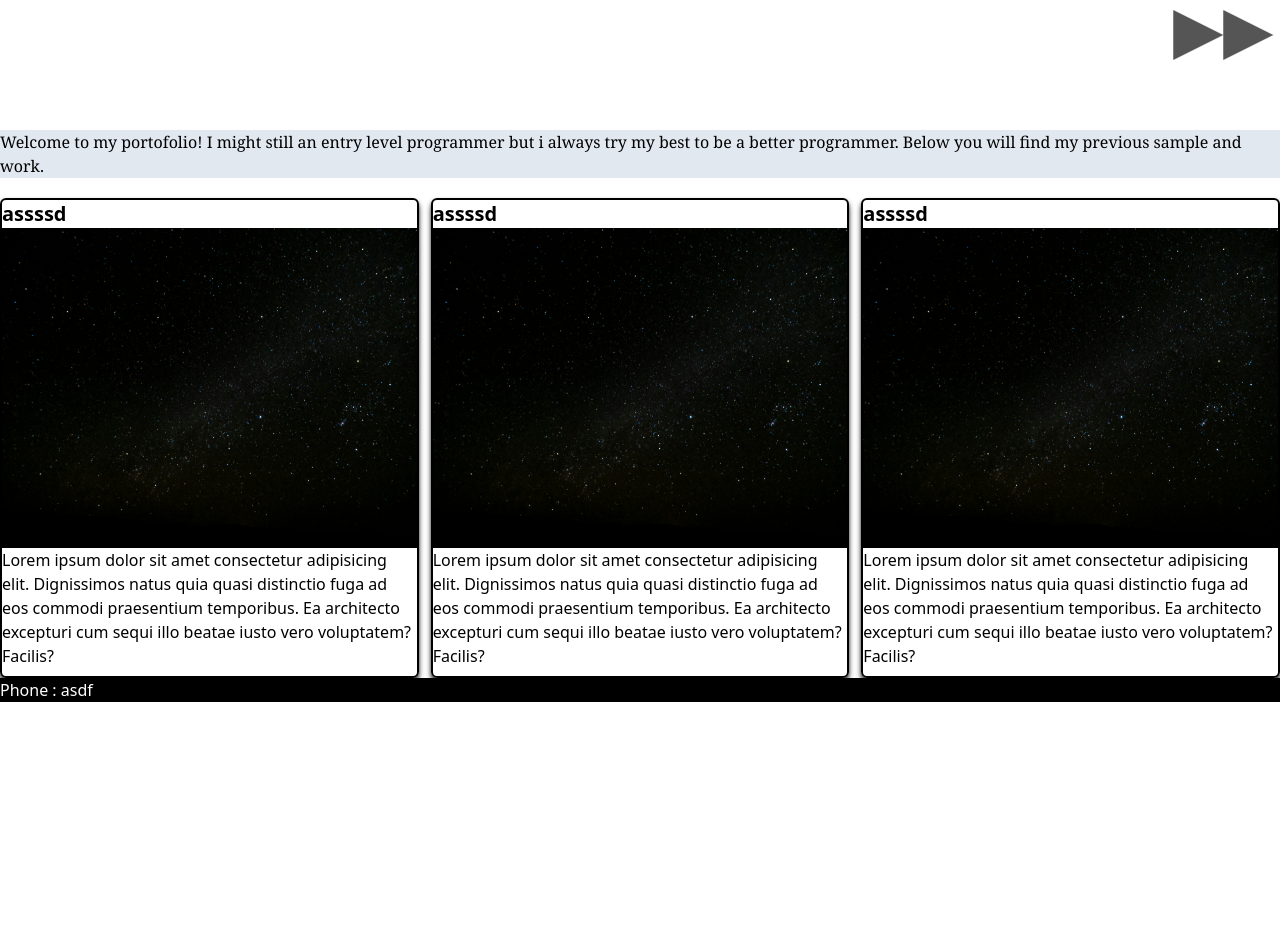
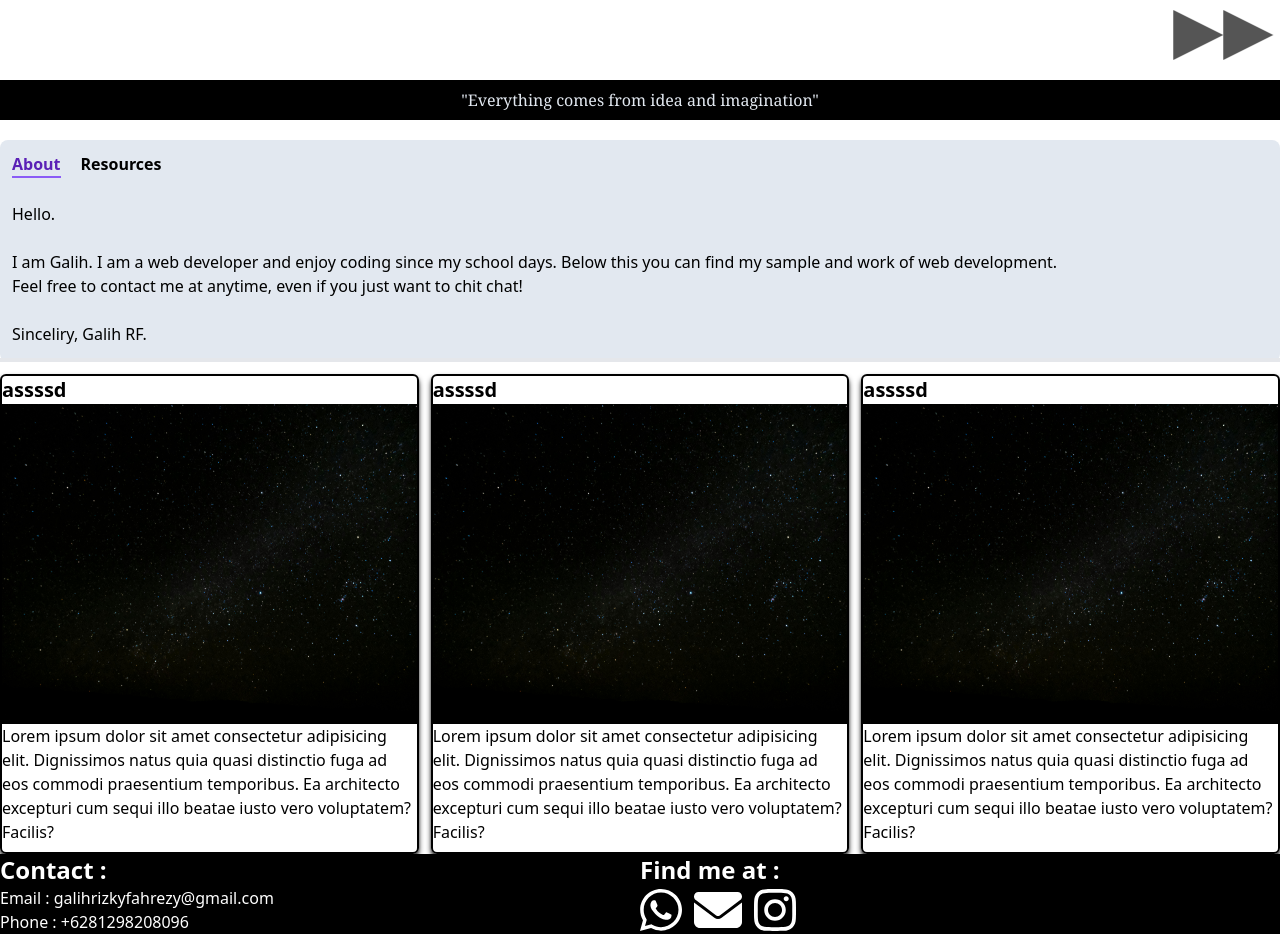
Before and after one commit to GalihRizkyFahrezy/Portofolio, a React (Vite) app: page / in a window 1280 px wide. Shown: the part 740-1674 px from the top of the page. Before the commit the page ends 1442 px from the top, so only its background shows below. Built offline with nearby package versions, Linux system fonts and the light colour scheme.

Commit message:
commit 003

```diff
--- a/src/components/About.jsx
+++ b/src/components/About.jsx
@@ -1,4 +1,4 @@
-import React from 'react'
+import React, { useState } from 'react'
 import { FontAwesomeIcon } from "@fortawesome/react-fontawesome";
 import { faBootstrap, faCss3, faGitAlt, faJs, faLaravel, faPhp, faReact } from '@fortawesome/free-brands-svg-icons';
 import { faHtml5 } from '@fortawesome/free-brands-svg-icons/faHtml5';
@@ -11,6 +11,11 @@ export default function About()
     const arrow1 = {
         bottom: '20%',
     }
+
+    const [buttonSelect, setButtonSelect] = useState(1);
+    const buttonClass = "border-b-2 border-transparent hover:border-violet-500 duration-150"
+    const buttonClass2 = 'text-violet-800 border-b-2 border-violet-500'
+    console.log(buttonSelect)
 
     const iconHTML = <FontAwesomeIcon icon={faHtml5} />
     const iconCSS = <FontAwesomeIcon icon={faCss3} />
@@ -28,14 +33,81 @@ export default function About()
 
     return(
     <>
-        <div className='bg-slate-200 my-5 font-serif'>
-            <div className='container mx-auto'>
-                <div>
-                    Welcome to my portofolio! I might still an entry level programmer but i always try my best to be a better programmer.
+        <div className='bg-black my-5 font-serif text-slate-200 text-center py-2'>
+            <div>
+                "Everything comes from idea and imagination"
+            </div>
+        </div>
 
-                    Below you will find my previous sample and work.
-                </div>
+        <div className='container mx-auto bg-slate-200 rounded-lg my-3'>
+            <div className="">
+                <ul className=" container mx-auto flex space-x-5 font-bold p-3">
+                    <li>
+                        <button onClick={() => setButtonSelect(1)} className={buttonSelect == 1 ? buttonClass2 : buttonClass}>
+                            About
+                        </button>
+                    </li>
+                    <li>
+                        <button onClick={() => setButtonSelect(2)} className={buttonSelect == 2 ? buttonClass2 : buttonClass}>
+                            Resources
+                        </button>
+                    </li>
+                </ul>
             </div>
+
+            <div className={buttonSelect == 1 ? '' : 'hidden'}>
+                <p className='p-3 border-b-4'>
+                    Hello.
+                    <br/>
+                    <br/>
+                    I am Galih. I am a web developer and enjoy coding since my school days. Below this you can find my sample and work of web development.
+                    <br/>
+                    Feel free to contact me at anytime, even if you just want to chit chat!
+                    <br/>
+                    <br/>
+                    Sinceliry, Galih RF.
+                </p>
+            </div>
+            <div className={buttonSelect == 2 ? '' : 'hidden'}>
+                <div className='grid md:grid-cols-4 grid-cols-2 py-5 px-7 text-center'>
+                            <div className='text-2xl hovering text-orange-500'>
+                                {iconHTML} HTML
+                            </div>
+                            <div className='text-2xl hovering text-blue-500'>
+                                {iconCSS} CSS
+                            </div>
+                            <div className='text-2xl hovering text-blue-500'>
+                                {iconBootstrap} Bootstrap
+                            </div>
+                            <div className='text-2xl hovering text-blue-400'>
+                                {iconCode} Tailwind
+                            </div>
+                            <div className='text-2xl hovering text-yellow-400'>
+                                {iconJavascript} Javascript
+                            </div>
+                            <div className='text-2xl hovering'>
+                                {iconReact} React JS
+                            </div>
+                            <div className='text-2xl hovering text-violet-800'>
+                                {iconPHP} PHP
+                            </div>
+                            <div className='text-2xl hovering text-red-500'>
+                                {iconLaravel} Laravel
+                            </div><div className='text-2xl hovering'>
+                                {iconDatabase} MySQL
+                            </div>
+                            <div className='text-2xl hovering text-red-700'>
+                                {iconGit} Git
+                            </div>
+                            <div className='text-2xl hovering text-amber-800'>
+                                {iconBrush} Frontend
+                            </div>
+                            <div className='text-2xl hovering text-green-500'>
+                                {iconTerminal} Backend
+                            </div>
+                    </div>
+            </div>
+
         </div>
 
 
--- a/src/components/Footer.jsx
+++ b/src/components/Footer.jsx
@@ -1,9 +1,47 @@
+import { FontAwesomeIcon } from "@fortawesome/react-fontawesome";
+import { faInstagram, faWhatsapp } from "@fortawesome/free-brands-svg-icons";
+import { faEnvelope } from "@fortawesome/free-solid-svg-icons";
+
 export default function Footer(){
+    const iconWhatsapp = <FontAwesomeIcon icon={faWhatsapp} />
+    const iconEmail = <FontAwesomeIcon icon={faEnvelope} />
+    const iconInstagram = <FontAwesomeIcon icon={faInstagram} />
+
     return(
         <>
-            <div className="bg-black text-white">
-                Phone : asdf
+        <div className="bg-black text-white">
+            <div className="container mx-auto md:grid md:grid-cols-2">
+                <div>
+                    <h2 className="font-bold text-2xl">
+                        Contact :
+                    </h2>
+                    <p>
+                        Email : galihrizkyfahrezy@gmail.com
+                        <br/>
+                        Phone : +6281298208096
+                    </p>
+                </div>
+                <div>
+                    <h2 className="font-bold text-2xl mt-5 md:mt-0">
+                        Find me at :
+                    </h2>
+                    <div className="flex gap-3 text-5xl">
+                        <a className="md:text-white md:hover:text-green-400 text-green-400" href="https://wa.me/+6281298208096" target="_blank">
+                            {iconWhatsapp}
+                        </a>
+
+                        <a className="md:text-white md:hover:text-blue-300 text-blue-300" href="mailto:galihrizkyfahrezy@gmail.com" target="_blank">
+                            {iconEmail}
+                        </a>
+
+                        <a className="md:text-white md:hover:text-pink-300 text-pink-300" href="https://www.instagram.com/galihhomina/" target="_blank">
+                            {iconInstagram}
+                        </a>
+                    </div>
+                </div>
             </div>
+        </div>
+
         </>
     );
 }
--- a/src/pages/Home.jsx
+++ b/src/pages/Home.jsx
@@ -26,7 +26,6 @@ export default function Home(){
 
     return(
         <>
-            <Navbar/>
             <Main/>
             <About/>
 
```
